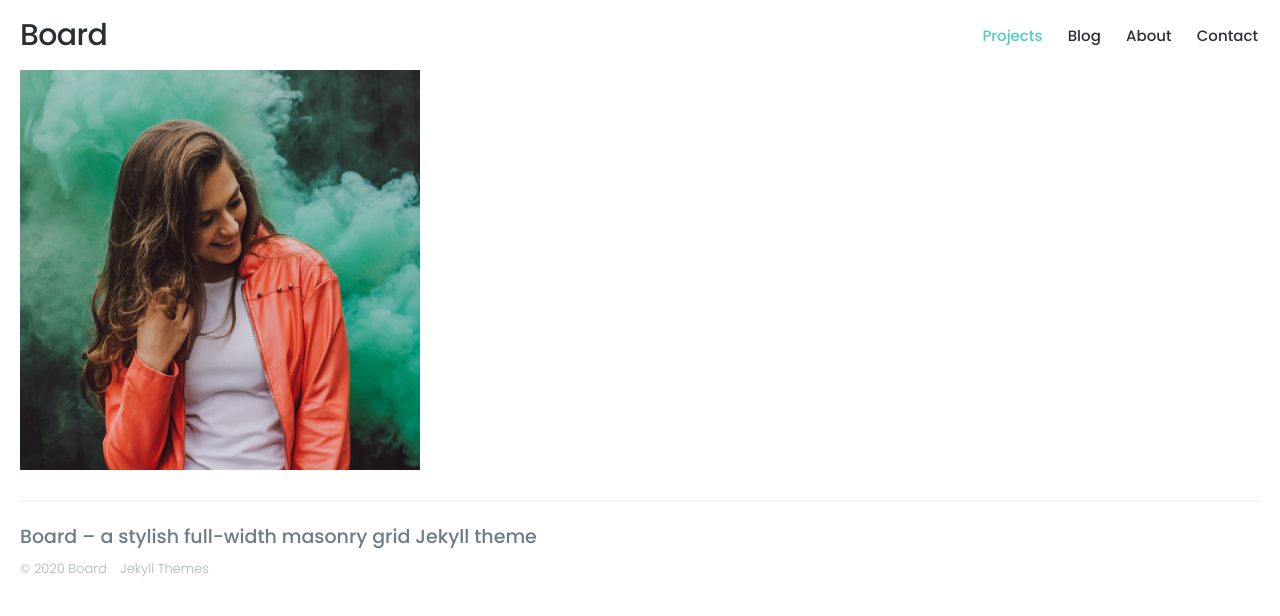
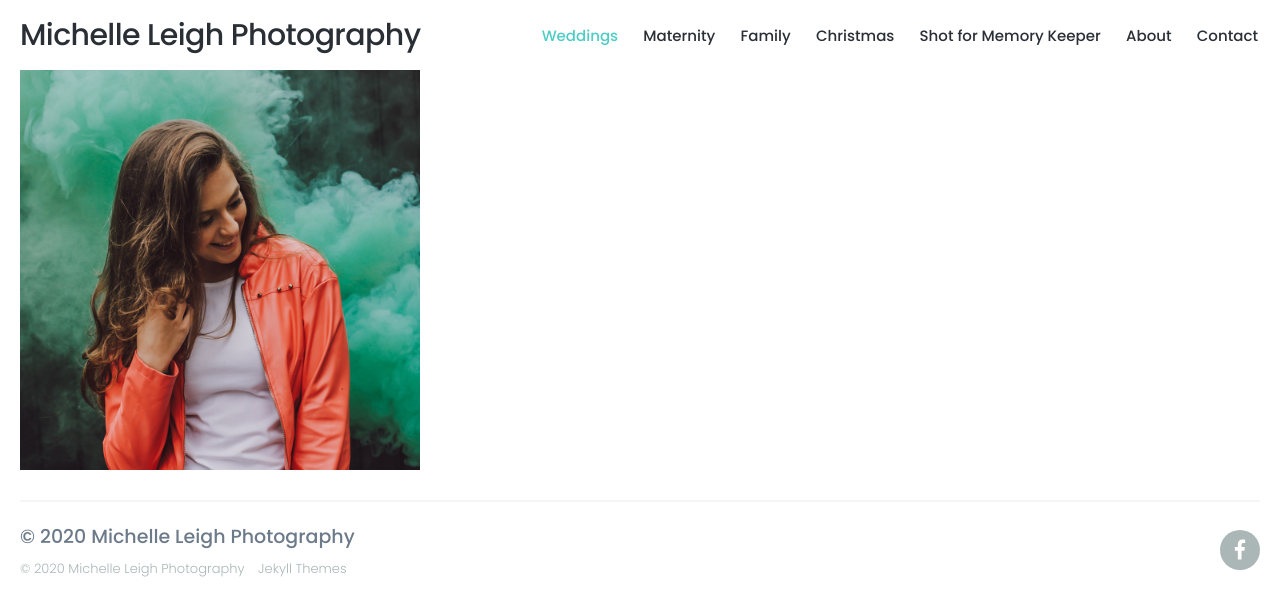
Before and after one commit to michelledavis24/michelledavis24.github.io, a Jekyll site: the page built from index.html, in a window 1280 px wide. Shown: the top 616 px of the page. Built offline with Jekyll 4.4.1, drawn with Linux system fonts in a browser that asks for light colours; nearby versions of some CDN libraries.

Commit message:
Update settings.yml

```diff
--- a/_data/settings.yml
+++ b/_data/settings.yml
@@ -1,5 +1,5 @@
 basic_settings:
-  site_title: Board
+  site_title: Michelle Leigh Photography
   favicon_image: /images/favicon.png
 
 header_settings:
@@ -8,9 +8,15 @@ header_settings:
 
 menu_settings:
   menu_items:
-    - title: 'Projects'
+    - title: 'Weddings'
       url: '/'
-    - title: 'Blog'
+    - title: 'Maternity'
+      url: '/blog/'
+    - title: 'Family'
+      url: '/blog/'
+    - title: 'Christmas'
+      url: '/blog/'
+    - title: 'Shot for Memory Keeper'
       url: '/blog/'
     - title: 'About'
       url: '/about'
@@ -18,7 +24,7 @@ menu_settings:
       url: '/contact'
 
 footer_settings:
-  footer_tagline: Board – a stylish full-width masonry grid Jekyll theme
+  footer_tagline: © 2020 Michelle Leigh Photography
 
 grid_settings:
   overlay_opacity: 0.8
@@ -32,7 +38,7 @@ contact_settings:
   send_button_text: 'Send Message'
 
 social_settings:
-  facebook_url: ''
+  facebook_url: 'https://www.facebook.com/michelleleighphotographs/'
   twitter_url: ''
   instagram_url: ''
   snapchat_url: ''
```
